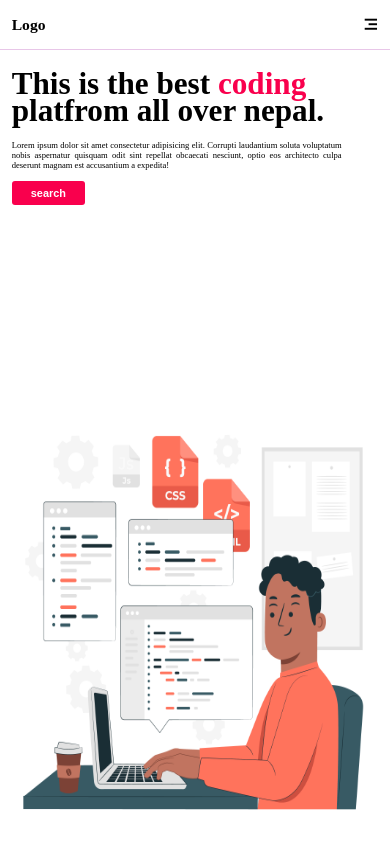
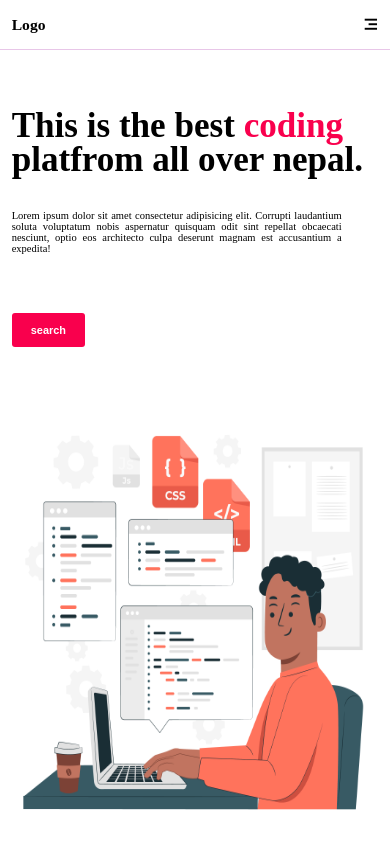
Before and after one commit to susan29acharya/responsive_website, a plain HTML site: page index.html in a window 390 px wide. Drawn offline with nearby package versions, Linux system fonts and the light colour scheme.

Commit message:
few changes done

```diff
--- a/style.css
+++ b/style.css
@@ -117,19 +117,20 @@ html,body{
     .left{
         height: 45%;
         width: 100%;
-        padding: 5vw 3vw;
+        padding: 7vh 3vw;
+
     }
     .left h1{
-        font-size: 8vw;
-        line-height: 7vw;
-        padding-bottom: 4vw;
+        font-size: 9vw;
+        line-height: 4vh;
+        padding-bottom: 4vh;
     }
     .left p{
-        font-size: 2.2vw;
-        padding-bottom: 3vw;
+        font-size: 2.7vw;
+        padding-bottom: 7vh;
     }
     .left button{
-        height: 6vw;
+        height: 4vh;
         font-size: 2.8vw;
         border-radius: 3px;
         font-weight: 600;
```
